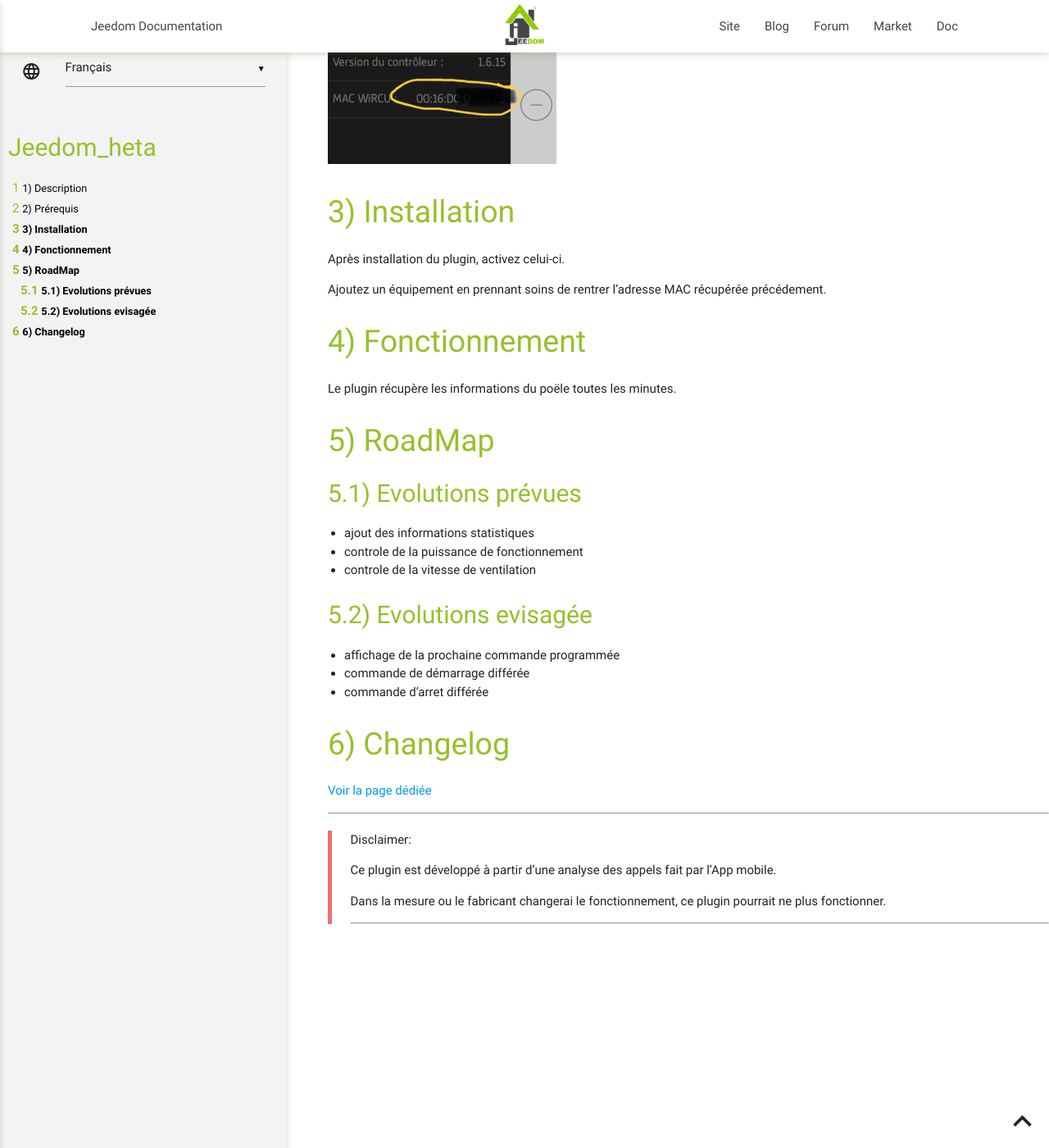
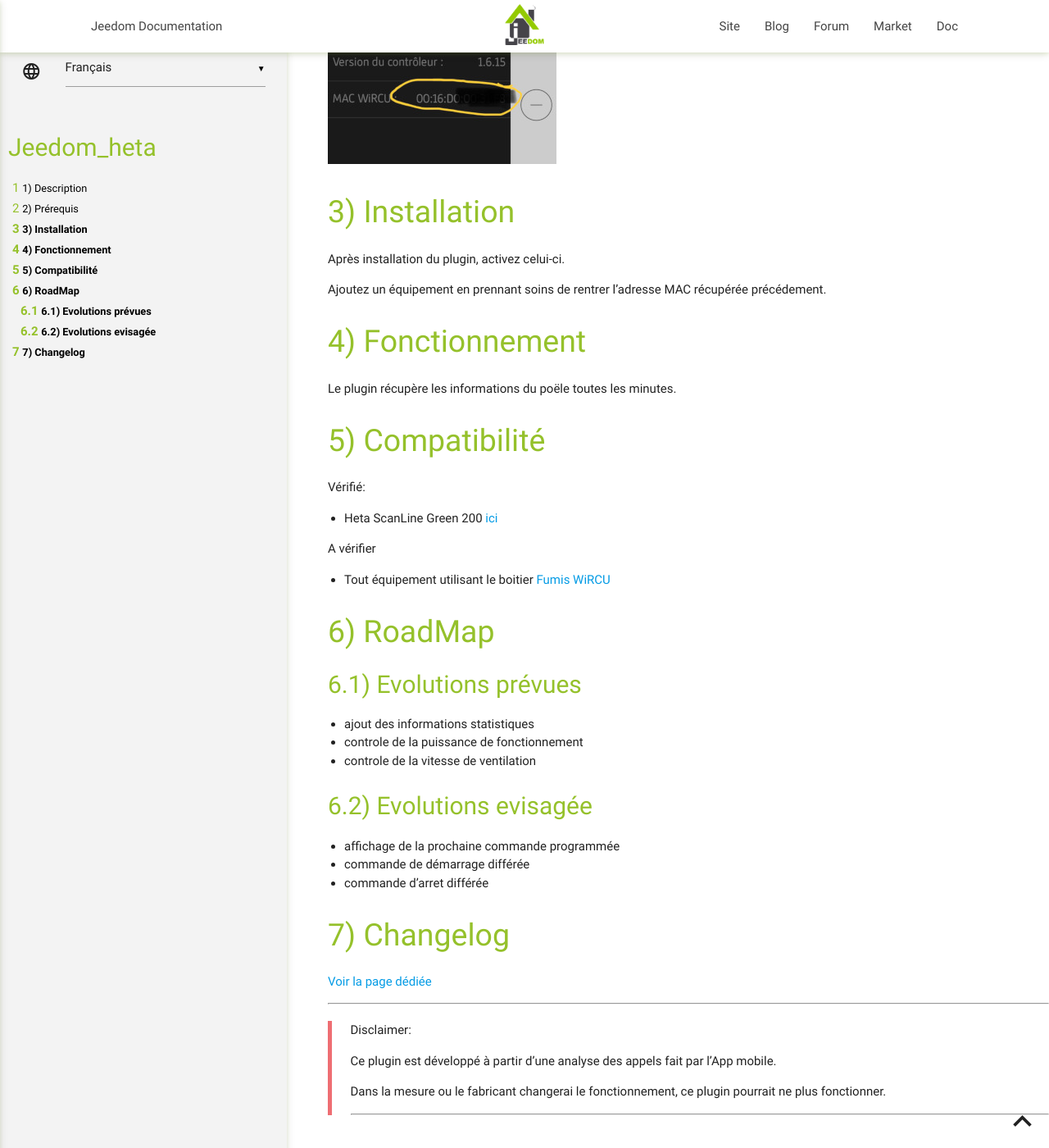
Before and after one commit to edeweerdt/jeedom_heta, a Jekyll site: the page built from docs/fr_FR/index.md, in a window 1280 px wide and 1400 px high, scrolled down 1065 px. Shown: the whole window at 82% size. Built offline with Jekyll 4.4.1, drawn with Linux system fonts in a browser that asks for light colours; our own code applies the rules of GitHub Pages for plain Markdown files.

Commit message:
Ajout compatibilité

```diff
--- a/docs/fr_FR/index.md
+++ b/docs/fr_FR/index.md
@@ -3,7 +3,7 @@ Description
 
 Plugin servant au controle d'un poële à pellet Heta.
 
-![Widget](../assets/images/WidgetHeta.png)
+![ScanLine Green 200](../assets/images/heta-scanline-green-200.jpg) ![Widget](../assets/images/WidgetHeta.png)
 
 Prérequis
 =========
@@ -30,6 +30,14 @@ Fonctionnement
 
 Le plugin récupère les informations du poële toutes les minutes.
 
+Compatibilité
+=============
+
+Vérifié:
+-   Heta ScanLine Green 200 [ici](https://heta.dk/en/product/scan-line-green-200/)
+
+A vérifier
+-   Tout équipement utilisant le boitier [Fumis WiRCU](http://www.fumis.si/en/wircu-connection-guide)
 
 RoadMap
 =======
```
Also changed, not shown: docs/assets/images/heta-scanline-green-200.jpg (added).
